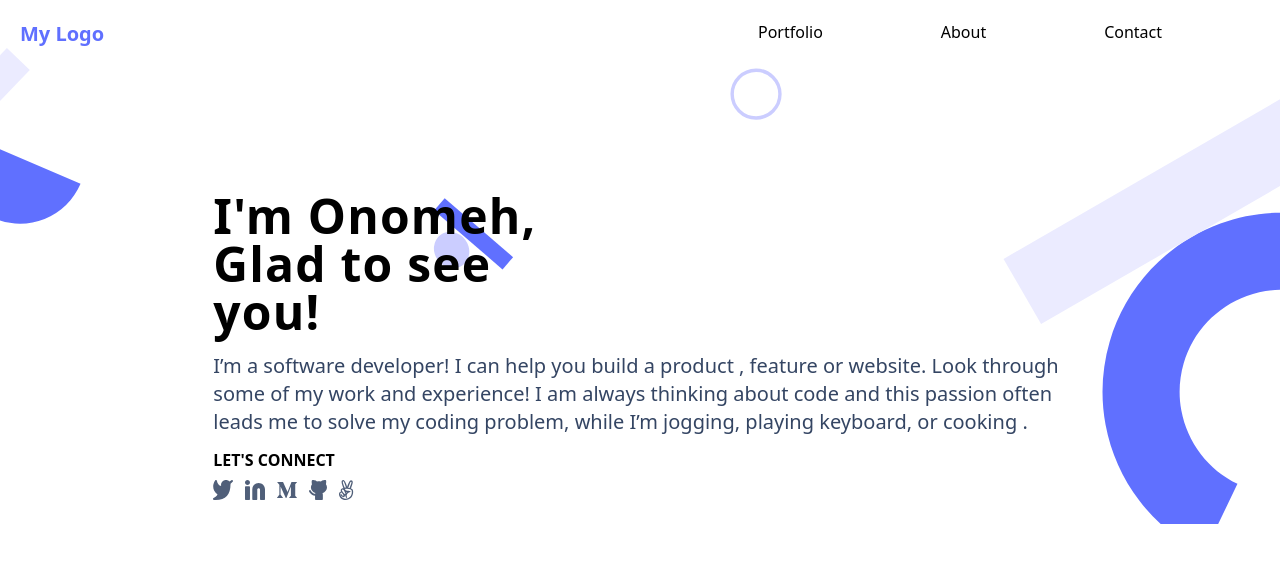
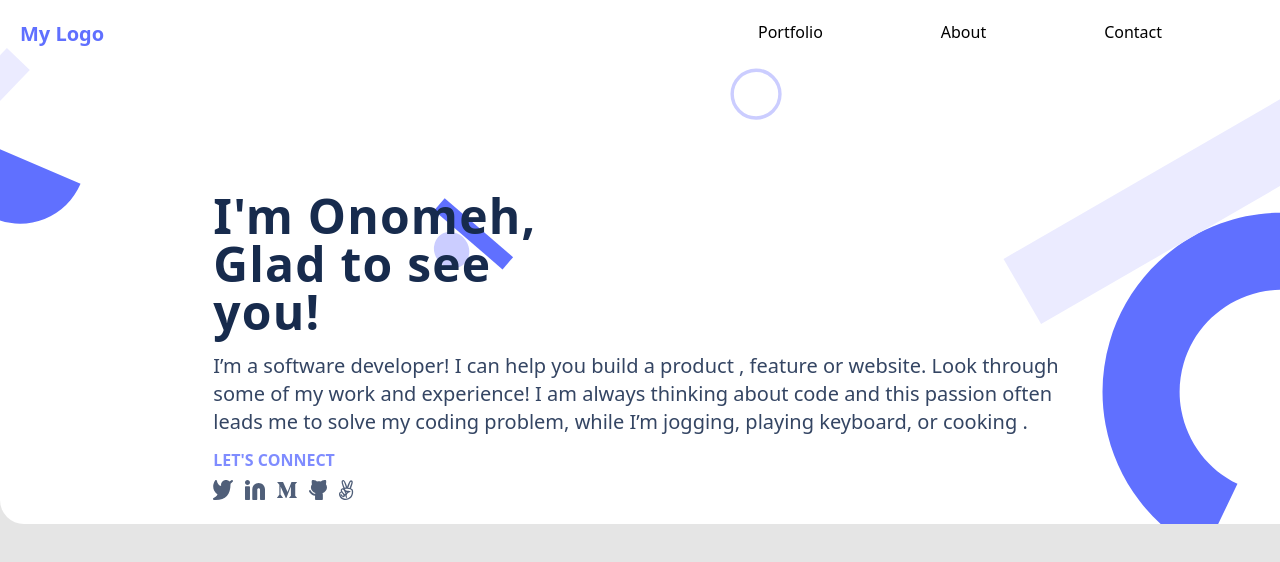
Before and after one commit to Estherstarr/new_portfolio, a React (Vite) app: page / in a window 1280 px wide. Shown: the top 562 px of the page. Built offline with nearby package versions, Linux system fonts and the light colour scheme.

Commit message:
Add configurations to tailwind

```diff
--- a/tailwind.config.js
+++ b/tailwind.config.js
@@ -9,6 +9,9 @@ module.exports = {
       colors: {
         'blue-purple': '#6070ff',
         'ash-grey': '#344563',
+        'bold-ash': '#172b4d',
+        'light-purple': '#7f8cff',
+        'body-gray': '#e5e5e5',
       },
 
     },
```
